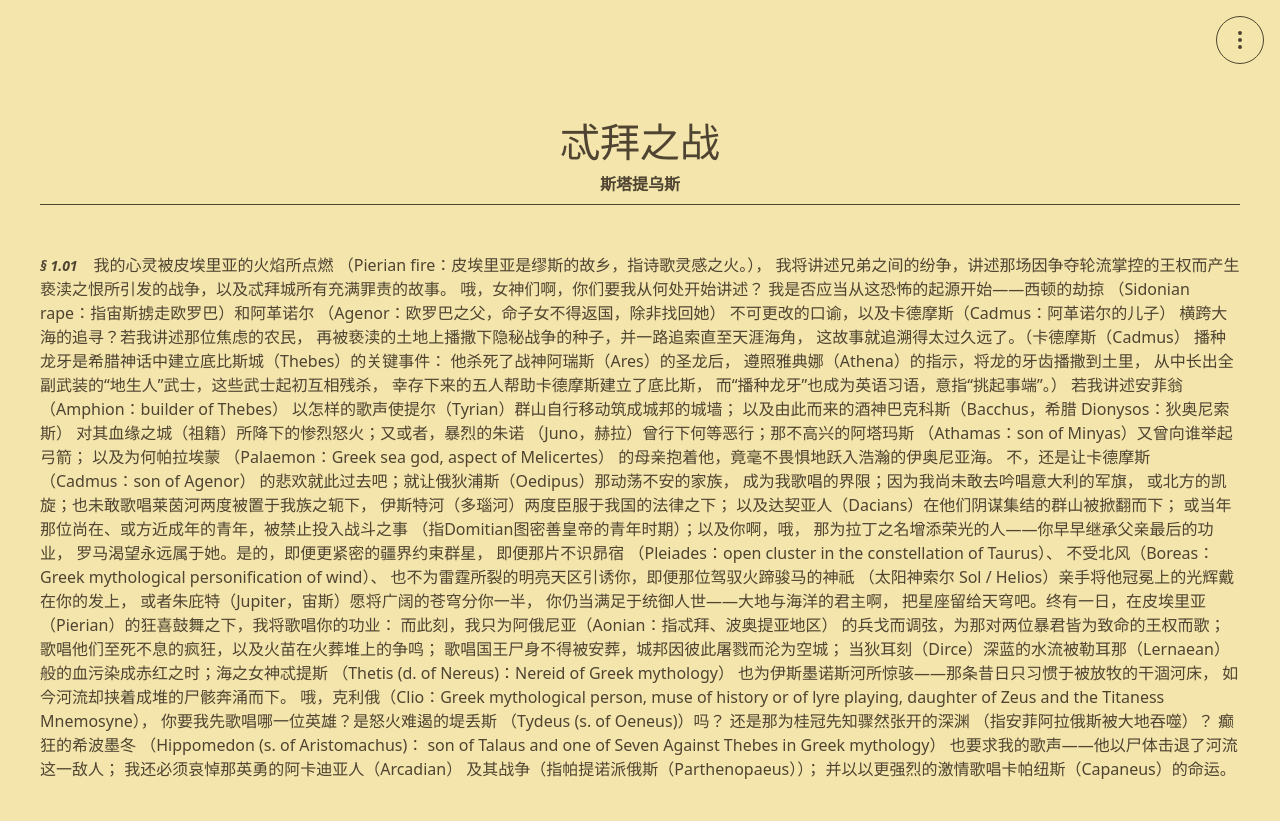
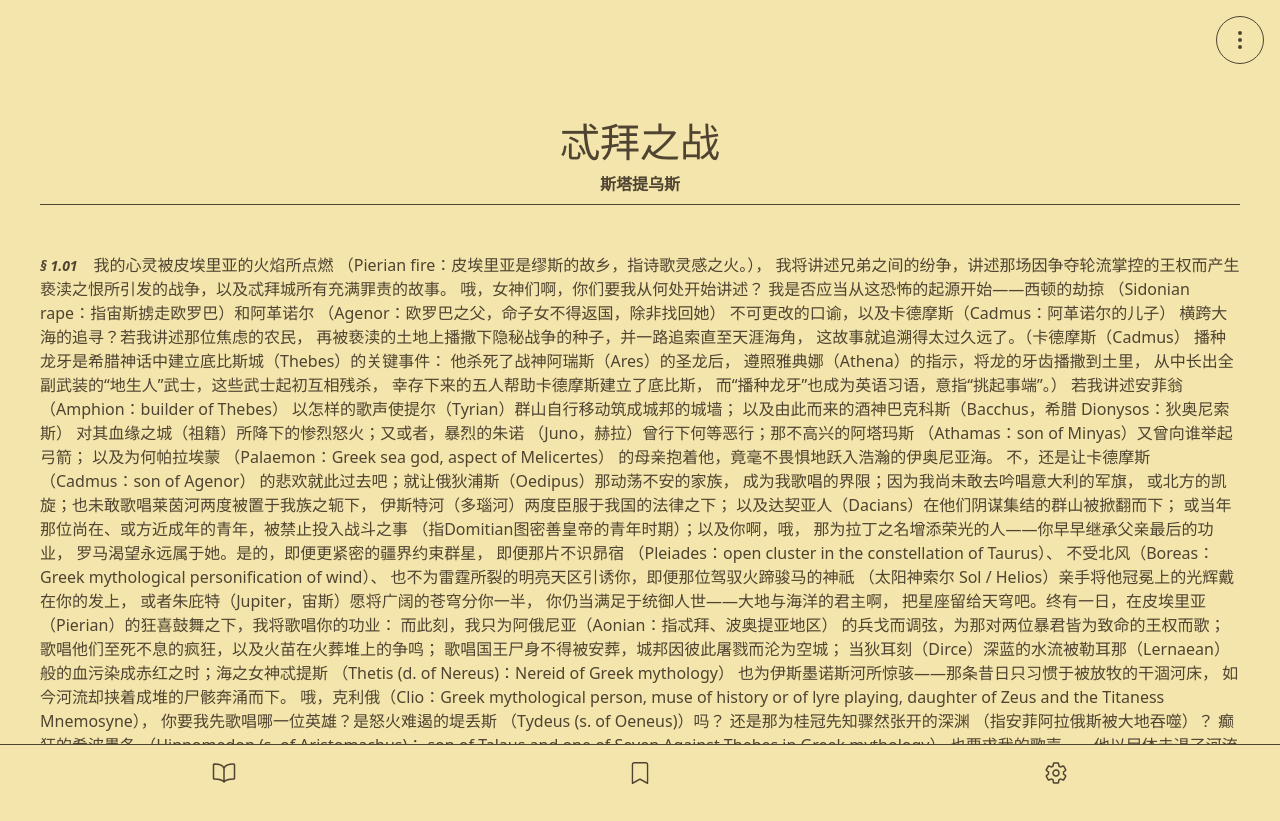
Before and after one commit to ThundeRayn/online-Reader, a React (Vite) app: page / in a window 1280 px wide. Built offline with nearby package versions, Linux system fonts and the light colour scheme.

Commit message:
toolbar added

```diff
--- a/package.json
+++ b/package.json
@@ -13,6 +13,7 @@
     "@tailwindcss/vite": "^4.1.18",
     "react": "^19.2.0",
     "react-dom": "^19.2.0",
+    "react-icons": "^5.5.0",
     "react-router-dom": "^7.12.0",
     "tailwindcss": "^4.1.18"
   },
--- a/src/blocks/Navbar.tsx
+++ b/src/blocks/Navbar.tsx
@@ -1,5 +1,6 @@
 import { useState } from 'react'
 import MenuOverlay from '../components/MenuOverlay'
+import ToolBar from '../components/ToolBar'
 
 const Navbar = () => {
   const [isOpen, setIsOpen] = useState(false)
--- /dev/null
+++ b/src/components/ToolBar.tsx
@@ -0,0 +1,83 @@
+import { useState, useEffect } from 'react'
+import { IoBookOutline } from 'react-icons/io5'
+import { BsBookmark } from 'react-icons/bs'
+import { IoSettingsOutline } from 'react-icons/io5'
+
+interface ToolBarProps {
+  isMenuOpen: boolean
+}
+
+const ToolBar = ({ isMenuOpen }: ToolBarProps) => {
+  const [isVisible, setIsVisible] = useState(true)
+  const [lastScrollY, setLastScrollY] = useState(0)
+
+  useEffect(() => {
+    const handleScroll = () => {
+      const currentScrollY = window.scrollY
+
+      // Show toolbar when reaching the top of the page
+      if (currentScrollY < 50) {
+        setIsVisible(true)
+        setLastScrollY(currentScrollY)
+        return
+      }
+
+      // Hide when scrolling down, show when scrolling up
+      if (currentScrollY > lastScrollY) {
+        setIsVisible(false)
+      } else {
+        setIsVisible(true)
+      }
+
+      setLastScrollY(currentScrollY)
+    }
+
+    const handleClick = () => {
+      setIsVisible(true)
+    }
+
+    window.addEventListener('scroll', handleScroll)
+    window.addEventListener('click', handleClick)
+
+    return () => {
+      window.removeEventListener('scroll', handleScroll)
+      window.removeEventListener('click', handleClick)
+    }
+  }, [lastScrollY])
+
+  // Hide when menu is open
+  if (isMenuOpen) return null
+
+  return (
+    <div
+      style={{
+        backgroundColor: '#F3E5AB',
+        position: 'fixed',
+        bottom: '-1px',
+        left: 0,
+        right: 0,
+        margin: 0,
+        padding: 0,
+        width: '100%',
+        boxSizing: 'border-box'
+      }}
+      className={`z-40 border-t border-default-text transition-transform duration-300 ${
+        isVisible ? 'translate-y-0' : 'translate-y-full'
+      }`}
+    >
+      <div className="flex items-center justify-around p-4 text-default-text">
+        <button className="hover:opacity-70 transition-opacity flex items-center gap-2">
+          <IoBookOutline size={24} color="#4F4432" />
+        </button>
+        <button className="hover:opacity-70 transition-opacity flex items-center gap-2">
+          <BsBookmark size={22} color="#4F4432" />
+        </button>
+        <button className="hover:opacity-70 transition-opacity flex items-center gap-2">
+          <IoSettingsOutline size={24} color="#4F4432" />
+        </button>
+      </div>
+    </div>
+  )
+}
+
+export default ToolBar
--- a/src/layout/Layout.tsx
+++ b/src/layout/Layout.tsx
@@ -1,5 +1,6 @@
 import { Outlet } from "react-router-dom";
 import Navbar from "../blocks/Navbar";
+import ToolBar from "../components/ToolBar";
 
 const Layout = () => {
   return (
@@ -8,6 +9,7 @@ const Layout = () => {
         <main>
             <Outlet />
         </main>
+        <ToolBar isMenuOpen={false} />
     </div>
   )
 }
```
Also changed, not shown: 1 other file (tests, documents, lock files or other folders).
